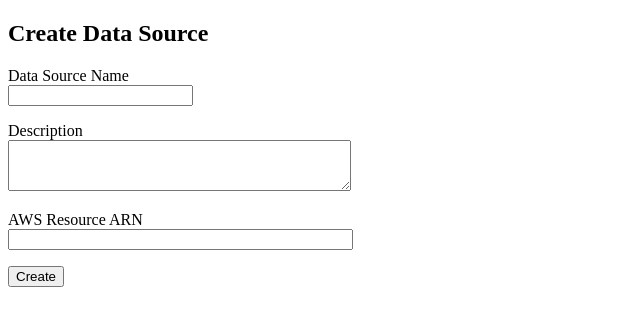
After one commit to ministryofjustice/data-platform-django-proof-of-concept, a Flask app: page /datasource/create in a window 1280 px wide. The commit adds this page. Shown: the top 326 px of the page, without its empty margins (0-640 px from the left). Run offline with Flask 3, Linux system fonts and the light colour scheme; parts of the project's set-up code (start-up, migrations or seed data) failed here and were passed over.

Commit message:
Create DataSource and store in local database.

```diff
--- a/app.py
+++ b/app.py
@@ -1,8 +1,11 @@
-from flask import Flask, redirect, url_for, session, request, jsonify, render_template
+from flask import Flask, redirect, url_for, session, render_template, flash
 from authlib.integrations.flask_client import OAuth
 import os
 import requests
 import json
+from models import init_app, db, DataSource, UserDataSourcePermission, User
+from forms import DataSourceForm  # Import the form you created
+
 
 # Load secrets from a JSON file
 with open('secrets.json') as f:
@@ -10,7 +13,10 @@ with open('secrets.json') as f:
 
 # Initialize the Flask application
 app = Flask(__name__)
-app.secret_key = 'something-secret'  # Change this to a random secret key
+app.secret_key = 'development'  # Change this to a random secret key
+
+# Initialize database
+init_app(app)
 
 # Azure AD OAuth configuration
 oauth = OAuth(app)
@@ -28,9 +34,10 @@ azure = oauth.register(
 def homepage():
     user_info = session.get('user')
     groups = session.get('groups')
+    user_role = session.get('user_role', 'user')
     if user_info:
         # User is logged in, render the dashboard
-        return render_template('dashboard.html', user_info=user_info, groups=groups)
+        return render_template('dashboard.html', user_info=user_info, groups=groups, user_role=user_role)
     # For logged-out users, render the homepage
     return render_template('homepage.html')
 
@@ -49,6 +56,26 @@ def authorized():
     print("\nUser response:")
     print(json.dumps(user_info, indent=4))  # Pretty-print the JSON response
 
+    # Extract user information from the response
+    user_id = user_info.get('id')  # Adjust if the ID is under a different key in the response
+    user_name = user_info.get('displayName')  # Or appropriate field for the user's name
+    user_email = user_info.get('userPrincipalName')  # Or appropriate field for the user's email
+
+    # Check if the user exists in the database
+    user = User.query.get(user_id)
+    if not user:
+        # User not found in the database, so let's create a new one
+        user = User(
+            id=user_id,
+            name=user_name,
+            email=user_email,
+            # ... any other fields you want to populate ...
+        )
+        db.session.add(user)
+        db.session.commit()
+        print(f"User {user_name} added to the database.")
+
+    # Store user info in session
     session['user'] = user_info
 
     # Attempt to get the user's group memberships
@@ -68,7 +95,64 @@ def authorized():
         print("\nFailed to fetch groups:")
         print(e)
 
+    # Determine if the user is an admin
+    is_admin = check_if_user_is_admin(session.get('groups',[]))
+
+    # Store role in session
+    session['user_role'] = 'admin' if is_admin else 'user'  # It seems there was a typo here, setting 'user' for non-admins
+
     return redirect('/')  # Redirect to the homepage
+
+
+@app.route('/datasource/create', methods=['GET', 'POST'])
+def create_data_source():
+    form = DataSourceForm()
+    if form.validate_on_submit():
+        current_user_id = session['user']['id']
+        # Create a new data source instance
+        data_source = DataSource(
+            name=form.name.data,
+            description=form.description.data,
+            aws_resource_arn=form.aws_resource_arn.data,  # This field is for the AWS ARN
+            created_by=current_user_id
+
+        )
+
+        # Add to the database session and commit
+        db.session.add(data_source)
+        db.session.commit()
+
+        # Here, you should trigger the AAD group creation and store the returned group ID
+        # For now, we'll simulate this with a placeholder
+        # data_source.aad_group_id = "dummy-aad-group-id"  # Placeholder for the AAD group ID
+        # db.session.commit()
+
+        flash('Data source created successfully!', 'success')
+        return redirect(url_for('list_data_sources'))  # Redirect to the homepage or list of data sources
+
+    # If the form is not submitted or not valid, render the form page
+    return render_template('create_data_source.html', form=form)
+
+@app.route('/datasources')
+def list_data_sources():
+    # Query all data sources from the database
+    data_sources = DataSource.query.all()
+
+    # Create a list of dictionaries containing the data you want to display
+    data_sources_info = []
+    for data_source in data_sources:
+        info = {
+            'name': data_source.name,
+            'description': data_source.description,
+            'created_by': User.query.get(data_source.created_by).name if data_source.created_by else 'N/A',  # Assuming 'created_by' is a field in your DataSource model
+            'created_at': data_source.created_at.strftime('%Y-%m-%d %H:%M:%S')  # Format the date as you prefer
+        }
+        data_sources_info.append(info)
+
+    # Pass the list of dictionaries to the template
+    return render_template('data_sources.html', data_sources=data_sources_info)
+
+
 
 @app.route('/logout')
 def logout():
@@ -76,6 +160,22 @@ def logout():
     session.pop('groups', None)
     return redirect('/')
 
+def check_if_user_is_admin(group_ids):
+    admin_group_name = "data-platform-single-ui-group"  # This should be the actual ID of your admin group in Azure AD
+
+    # Debugging: Print the group information to the console for verification
+    print("\nDebugging Info: Groups associated with the user:")
+    for group in group_ids:
+        print(group.get('displayName'))
+
+ # Extracting the 'displayName' from each group and checking if 'admin_group_name' is one of them
+    is_user_admin = any(group.get('displayName') == admin_group_name for group in group_ids)
+
+    # Debugging: Print whether the user is an admin
+    print(f"Is the user an admin: {is_user_admin}")
+
+    return is_user_admin
+
 # Run the Flask application
 if __name__ == "__main__":
     app.run(host='127.0.0.1', port=5000)
--- /dev/null
+++ b/forms.py
@@ -0,0 +1,9 @@
+from flask_wtf import FlaskForm
+from wtforms import StringField, TextAreaField, SubmitField
+from wtforms.validators import DataRequired
+
+class DataSourceForm(FlaskForm):
+    name = StringField('Data Source Name', validators=[DataRequired()])
+    description = TextAreaField('Description')  # Not mandatory
+    aws_resource_arn = StringField('AWS Resource ARN', validators=[DataRequired()])
+    submit = SubmitField('Create')
--- /dev/null
+++ b/templates/base.html
@@ -0,0 +1,10 @@
+<!doctype html>
+<html lang="en">
+<head>
+    <meta charset="UTF-8">
+    <title>{% block title %}{% endblock %}</title>
+</head>
+<body>
+    {% block content %}{% endblock %}
+</body>
+</html>
--- /dev/null
+++ b/templates/create_data_source.html
@@ -0,0 +1,32 @@
+<!-- In templates/create_data_source.html -->
+
+{% extends "base.html" %}  <!-- If you have a base template, or create one for consistent page layouts -->
+
+{% block content %}
+<h2>Create Data Source</h2>
+<form method="POST" action="{{ url_for('create_data_source') }}">
+    {{ form.hidden_tag() }}
+    <p>
+        {{ form.name.label }}<br>
+        {{ form.name(size=20) }}<br>
+        {% for error in form.name.errors %}
+        <span style="color: red;">[{{ error }}]</span>
+        {% endfor %}
+    </p>
+    <p>
+        {{ form.description.label }}<br>
+        {{ form.description(rows=3, cols=40) }}<br>
+        {% for error in form.description.errors %}
+        <span style="color: red;">[{{ error }}]</span>
+        {% endfor %}
+    </p>
+    <p>
+        {{ form.aws_resource_arn.label }}<br>
+        {{ form.aws_resource_arn(size=40) }}<br>
+        {% for error in form.aws_resource_arn.errors %}
+        <span style="color: red;">[{{ error }}]</span>
+        {% endfor %}
+    </p>
+    <p>{{ form.submit() }}</p>
+</form>
+{% endblock %}
```
Also changed, not shown: models.py (added, +56 -0 lines), templates/dashboard.html (+12 -1 lines), templates/data_sources.html (added, +37 -0 lines).
